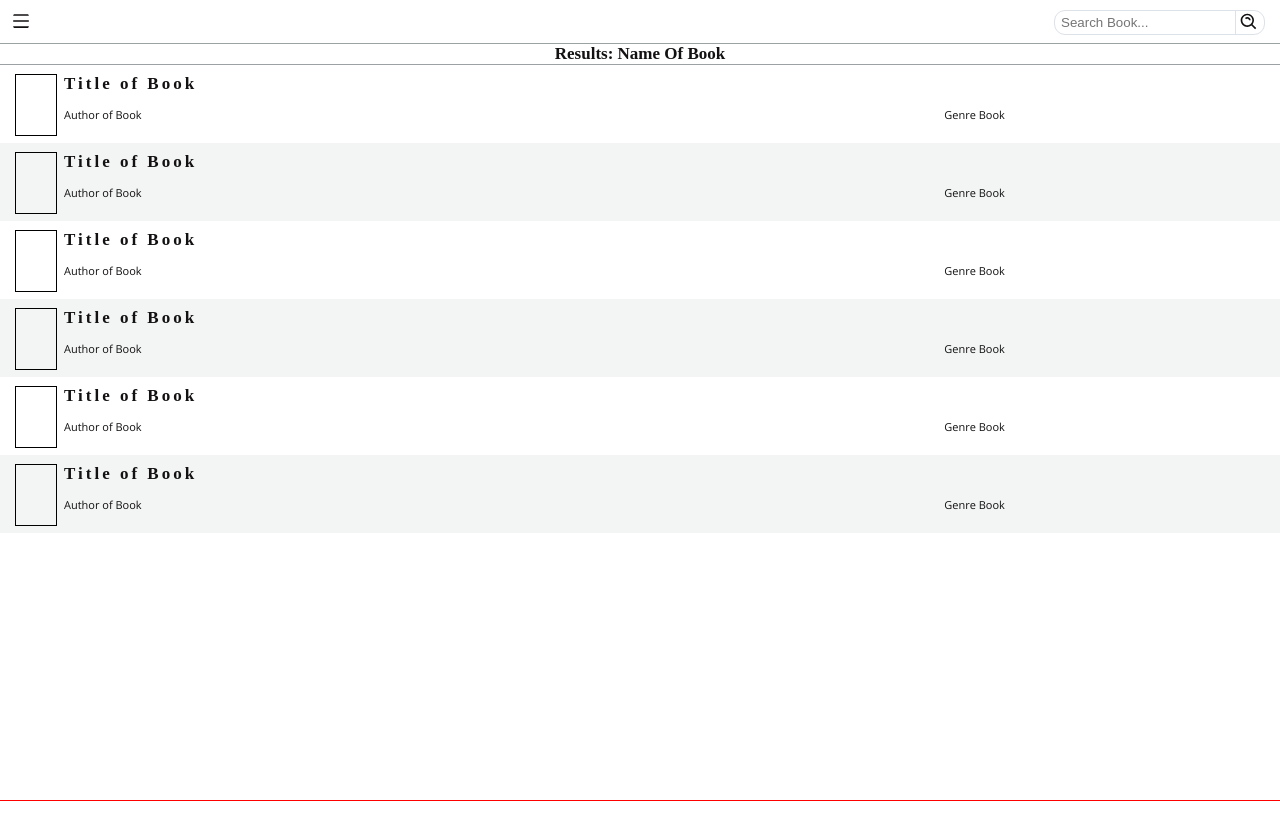
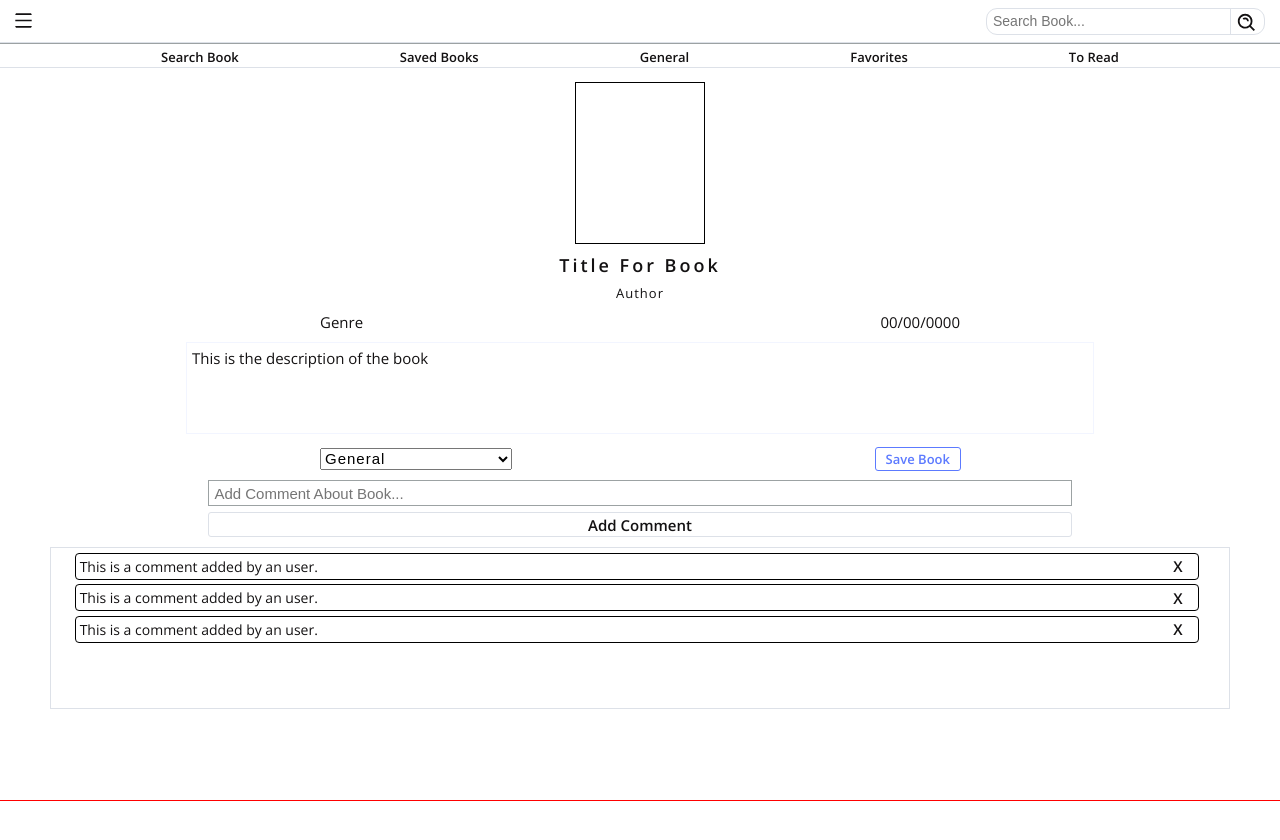
Before and after one commit to Rio0628/book-finder, a React (Create React App) app: page / in a window 1280 px wide. Shown: the top 840 px of the page. Built offline with nearby package versions, Linux system fonts and the light colour scheme; a web font is replaced by a local one.

Commit message:
Added Breakpoint Styling
- Added the breakpoint styling for the min width of 600px.
- Also changed the sidebar from a vertical element to a horizontal element.

```diff
--- a/src/App.js
+++ b/src/App.js
@@ -17,7 +17,6 @@ class App extends Component {
 
         <div className='nav-barCntr'>
           <AiOutlineMenu className='sidebarBtn'/>
-
           {/* <BiSearchAlt className='searchBtnCls'/> */}
 
           <div className='searchbarCntr'>
@@ -26,12 +25,7 @@ class App extends Component {
           </div>
         </div>
 
-
-        <SearchRsltBooks />
-        {/* <IndBookView /> */}
-        {/* <SavedBooks /> */}
-
-        {/* <div className='sidebar'>
+        <div className='sidebar active'>
           <AiOutlineClose className='sidebarBtnOpen'/>
 
           <div className='categoriesCntr'>
@@ -41,7 +35,24 @@ class App extends Component {
             <p className='category'>Favorites</p>
             <p className='category'>To Read</p>
           </div>
+        </div>
+
+        {/* <div className='sidebarHrzntl'>
+          <div className='categoriesCntr'>
+            <p className='category'>Search Book</p>
+            <p className='category'>Saved Books</p>
+            <p className='category'>General</p>
+            <p className='category'>Favorites</p>
+            <p className='category'>To Read</p>
+          </div>
         </div> */}
+
+
+        {/* <SearchRsltBooks /> */}
+        <IndBookView />
+        {/* <SavedBooks /> */}
+
+
 
       </div>
     );
--- a/src/index.css
+++ b/src/index.css
@@ -85,12 +85,17 @@ body {
 .sidebar {
   position: absolute;
   bottom: -0px;
+  left: -30rem;
   width: 40%;
   height: 100vh;
   background: linear-gradient( #f2f5ff, #dde1e8);
   box-shadow: 2px 0px 6px #dde1e8;
   outline: 1px solid #dde1e8;
   z-index: 1;
+}
+
+.sidebar.active {
+  left: 0rem;
 }
 
 .sidebarBtnOpen {
@@ -419,12 +424,12 @@ body {
   align-items: center;
   width: 100vw;
   height: 10rem;
-  outline: 1px solid #333;
+  outline: 1px solid #dde1e8;
   overflow-x: hidden;
   overflow-y: scroll;
 }
 
-.commentsCntr:--webkit-scrollbar {
+.commentsCntr::-webkit-scrollbar {
   width: 0px;
 }
 
@@ -466,4 +471,103 @@ body {
   transition: .1s ease-in-out;
 }
 
+/* -- HORIZONTAL SIDEBAR STYLES -- */
+
+
+
+/*  <div className='sidebarHrzntl'>
+          <AiOutlineClose className='sidebarBtnOpen'/>
+
+          <div className='categoriesCntr'>
+            <p className='category'>Search Book</p>
+            <p className='category'>Saved Books</p>
+            <p className='category'>General</p>
+            <p className='category'>Favorites</p>
+            <p className='category'>To Read</p>
+          </div> */
+
 /* -- MEDIA QUERIES -- */
+
+@media screen and (min-width: 450px) {
+  .sidebarBtnOpen {
+    position: relative;
+    left: 10rem;
+  }
+}
+
+@media screen and (min-width: 600px) {
+  .sidebarBtn {
+    top: .3rem;
+    font-size: 21px;
+    padding: 5px;
+  }
+
+  .searchbar {
+    width: 15rem;
+    bottom: 15px;
+    font-size: 14px;
+    /* outline: 1px solid red; */
+  }
+
+  .searchBtn {
+    font-size: 22px;
+    padding: 5px 6px 5px 5px ;
+  }
+
+  .searchbarCntr {
+    top: .55rem;
+    height: 1.55rem;
+  }
+
+  .sidebarBtnOpen {
+    top: -20rem;
+  }
+
+  .sidebar {
+    position: relative;
+    /* bottom: -40rem; */
+    left: 0px;
+    height: 1.5rem;
+    width: 100vw;
+    background: none;
+    box-shadow: 0px 1px 0px #9ca2a3;
+  }
+
+  .categoriesCntr {
+    top: -1.8rem;
+    height: 1.5rem;
+    flex-direction: row;
+    justify-content: space-evenly;
+    align-items: center;
+    text-align: center;
+  }
+
+  .category {
+    /* outline: 1px solid red; */
+    font-size: 13px;
+  }
+
+  .dateGenreCntr {
+    width: 50%;
+  }
+
+  .descriptionBook, .addCommentCntr {
+    width: 70%;
+  }
+
+  .saveBookCntr {
+    width: 50%;
+  }
+
+  .cllctnBook {
+    width: 30%;
+  }
+
+  .saveBtn {
+    padding: 2px 10px;
+  }
+
+  .commentsCntr {
+    width: 92vw;
+  }
+}
```
